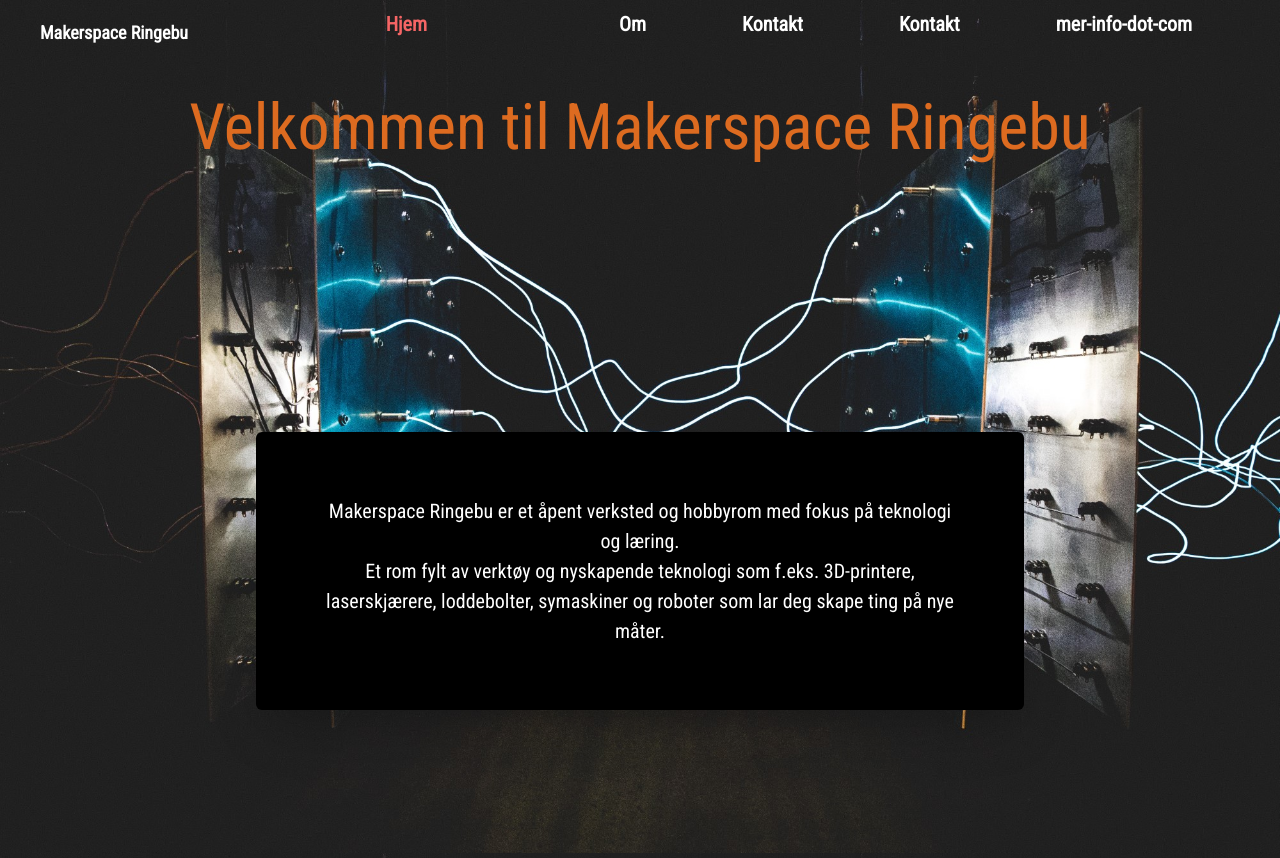
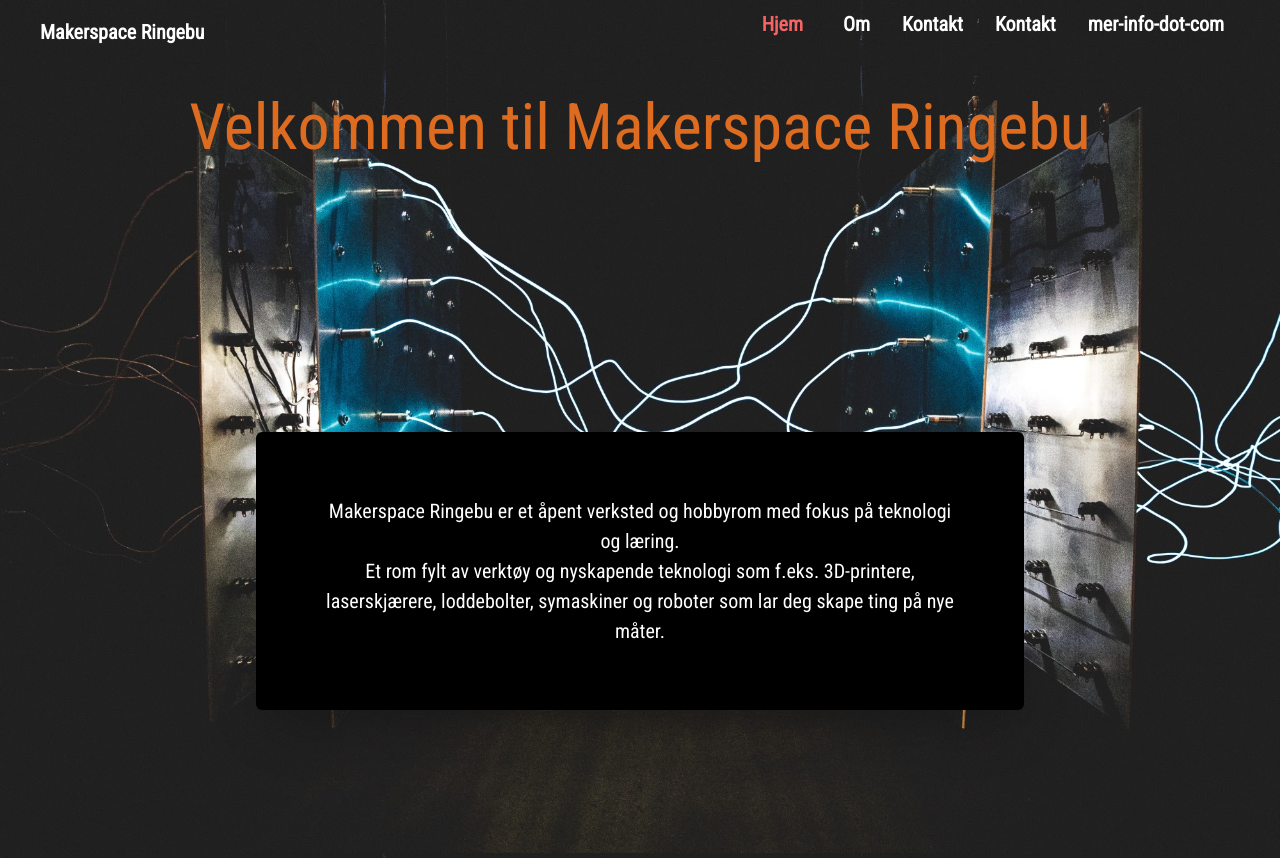
Before and after one commit to tiboine/makerspace, a Vue app: page / in a window 1280 px wide. Shown: the top 858 px of the page. Built offline with nearby package versions, Linux system fonts and the light colour scheme.

Commit message:
updated menu

```diff
--- a/src/components/TheNavigation.vue
+++ b/src/components/TheNavigation.vue
@@ -1,31 +1,34 @@
 <template>
-  <nav class="w-full flex fixed justify-between h-16 items-center px-4 lg:px-10 m-auto" id="nav">
-    <router-link to="/" class="text-white">Makerspace Ringebu</router-link>
+  <nav
+    class="w-full lg:flex pt-4 lg:pt-0 fixed justify-between h-16 items-center px-4 lg:px-10"
+    id="nav"
+  >
+    <router-link to="/" class="text-white text-xl">Makerspace Ringebu</router-link>
     <ul
-      class="hidden lg:flex flex-col lg:flex-row bg-black lg:bg-transparent pb-4 pt-20 lg:pt-0 mt-40 lg:mt-0"
+      class="hidden lg:flex flex-col lg:flex-row bg-black lg:bg-transparent lg:pt-0 py-4 lg:pb-0 lg:mt-0"
       div
       id="menu-item"
     >
-      <li class="px-24 hover:bg-white w-auto">
-        <router-link to="/" class="text-xl px-12 block hover:text-black">Hjem</router-link>
+      <li class="lg:px-2 hover:bg-white w-auto pb-4">
+        <router-link to="/" class="text-xl px-12 lg:px-4 hover:text-black">Hjem</router-link>
       </li>
-      <li class="hover:bg-white">
-        <router-link to="/om" class="text-xl px-12 block hover:text-black">Om</router-link>
+      <li class="hover:bg-white pb-4">
+        <router-link to="/om" class="text-xl px-12 lg:px-4 hover:text-black">Om</router-link>
       </li>
-      <li class="hover:bg-white">
-        <router-link to="/kontakt" class="text-xl px-12 block hover:text-black">Kontakt</router-link>
+      <li class="hover:bg-white pb-4">
+        <router-link to="/kontakt" class="text-xl px-12 lg:px-4 hover:text-black">Kontakt</router-link>
       </li>
 
-      <li class="hover:bg-white">
-        <router-link to="/kontakt" class="text-xl px-12 block hover:text-black">Kontakt</router-link>
+      <li class="hover:bg-white pb-4">
+        <router-link to="/kontakt" class="text-xl px-12 lg:px-4 hover:text-black">Kontakt</router-link>
       </li>
 
-      <li class="hover:bg-white">
-        <router-link to="/kontakt" class="text-xl px-12 block hover:text-black">mer-info-dot-com</router-link>
+      <li class="hover:bg-white pb-4">
+        <router-link to="/kontakt" class="text-xl px-12 lg:px-4 hover:text-black">mer-info-dot-com</router-link>
       </li>
     </ul>
 
-    <div class="px-4 cursor-pointer fixed right-0 flex items-center" div id="hamburger">
+    <div class="px-4 cursor-pointer fixed right-0 top-0 pt-4" div id="hamburger">
       <svg class="w-8 lg:hidden" id="hamburger-icon" fill="white" viewBox="0 0 20 20">
         <path
           fill-rule="evenodd"
```
